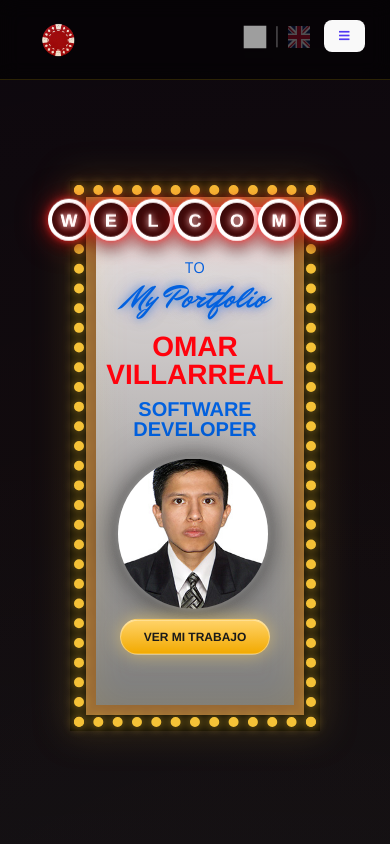
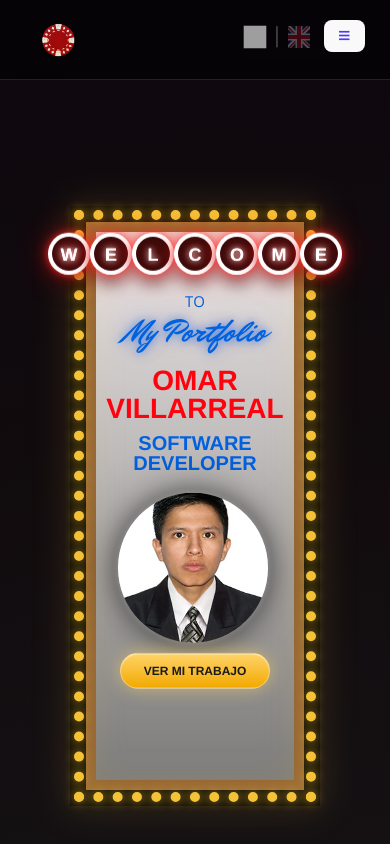
Before and after one commit to OmarVD-code/portfolio, a React (Vite) app: page / in a window 390 px wide. Shown: the top 844 px of the page. Built offline with nearby package versions, Linux system fonts and the light colour scheme; grey boxes are pictures that could not be loaded.

Commit message:
small changes after deploy

```diff
--- a/src/components/Hero/styles/Welcome.css
+++ b/src/components/Hero/styles/Welcome.css
@@ -25,11 +25,11 @@
 
 .sign {
   position: absolute;
-  top: 54%;
+  top: 60%;
   left: 50%;
   transform: translate(-50%, -50%) rotate(0deg) skew(0deg, 0deg);
   width: 250px;
-  height: 550px;
+  height: clamp(550px, 85vh, 600px);
   background:
     radial-gradient(140% 100% at 50% 0%, rgba(255, 255, 255, 0.05), transparent 60%),
     linear-gradient(180deg, #ece6e6 0%, #7a7a79 100%);
@@ -56,7 +56,7 @@
 
 .text {
   position: absolute;
-  top: 36%;
+  top: 40%;
   left: 50%;
   transform: translate(-50%, -50%);
   text-align: center;
--- a/src/components/Portfolio/ProjectCard.tsx
+++ b/src/components/Portfolio/ProjectCard.tsx
@@ -1,5 +1,6 @@
 import { useRevealOnScroll } from "@/hooks/useRevealOnScroll";
 import { useI18n } from "@/i18n/I18nProvider";
+import blackCardBack from "@/assets/img/blackcardback.png";
 
 type Props = {
     title: string;
@@ -59,7 +60,7 @@ export default function ProjectCard({ title, desc, img, tools, demo, code, show_
                 </div>
 
                 <div className="flip-card-back">
-                    <img src="src/assets/img/blackcardback.png" alt="Card back" />
+                    <img src={blackCardBack} alt="Black card back" />
                 </div>
             </div>
         </div>
```
